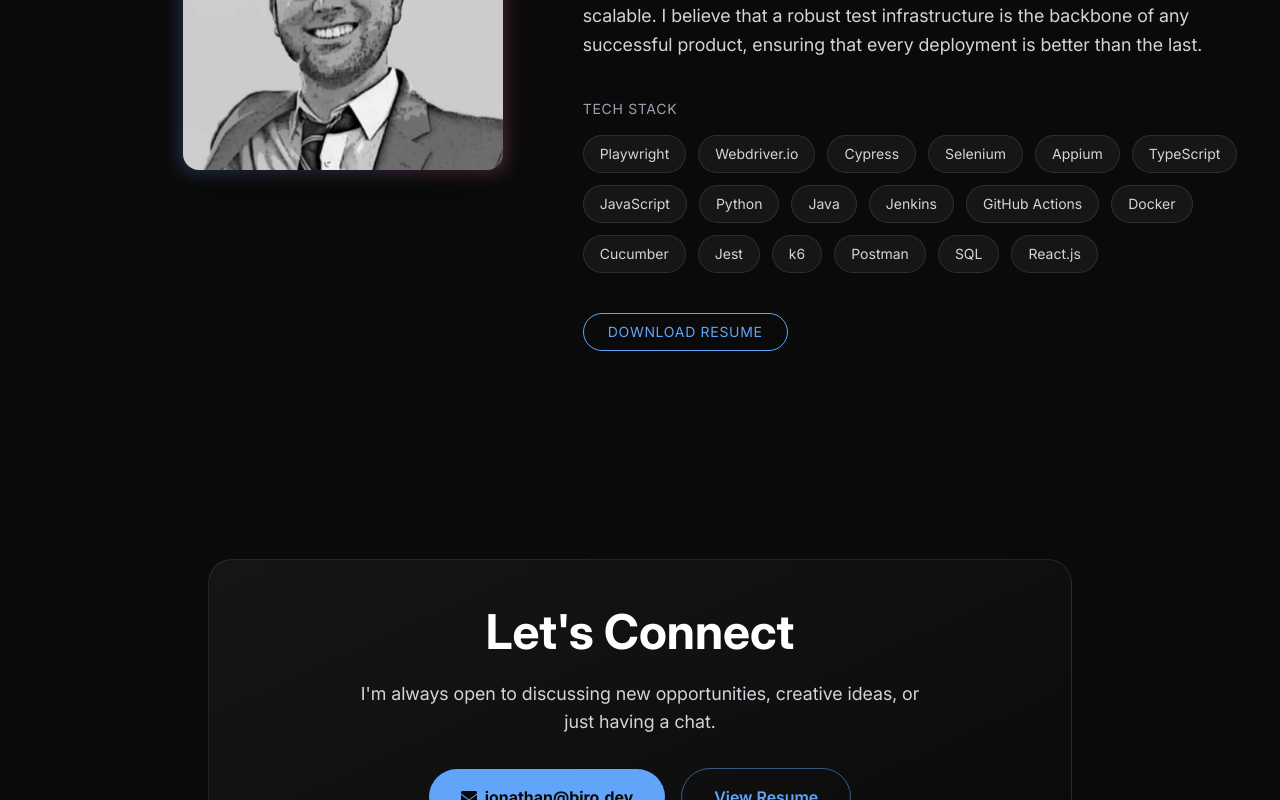
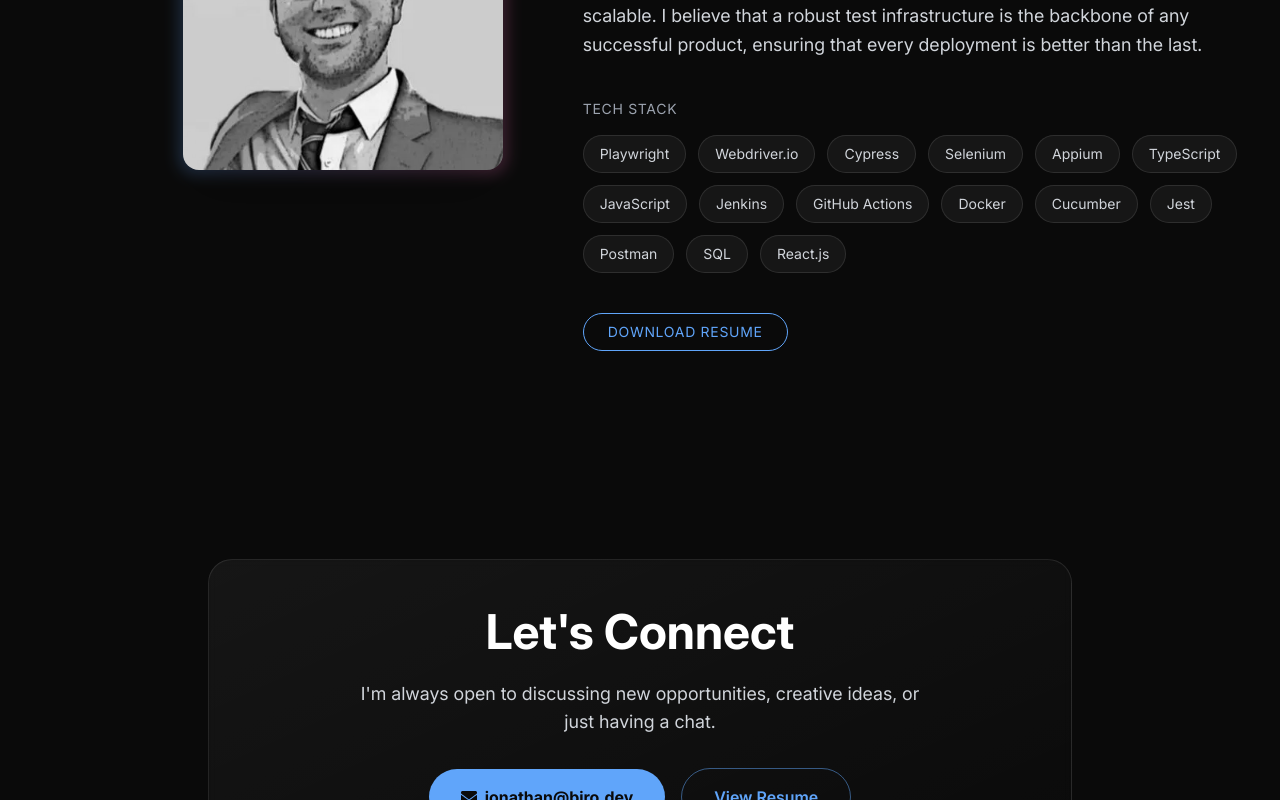
Before and after one commit to jonbiro/Jonathan-Biro, a React (Vite) app: page / in a window 1280 px wide. Shown: the part 1260-2060 px from the top of the page. Built offline with nearby package versions, Linux system fonts and the light colour scheme; no server answers.

Commit message:
docs: finalize tech stack cleanup

```diff
--- a/src/components/About.jsx
+++ b/src/components/About.jsx
@@ -68,14 +68,11 @@ const About = ({ motionEnabled = true, pointerEffectsEnabled = true }) => {
                                     { name: "Appium", category: "automation" },
                                     { name: "TypeScript", category: "language" },
                                     { name: "JavaScript", category: "language" },
-                                    { name: "Python", category: "language" },
-                                    { name: "Java", category: "language" },
                                     { name: "Jenkins", category: "tool" },
                                     { name: "GitHub Actions", category: "tool" },
                                     { name: "Docker", category: "tool" },
                                     { name: "Cucumber", category: "testing" },
                                     { name: "Jest", category: "testing" },
-                                    { name: "k6", category: "testing" },
                                     { name: "Postman", category: "testing" },
                                     { name: "SQL", category: "language" },
                                     { name: "React.js", category: "frontend" },
```
